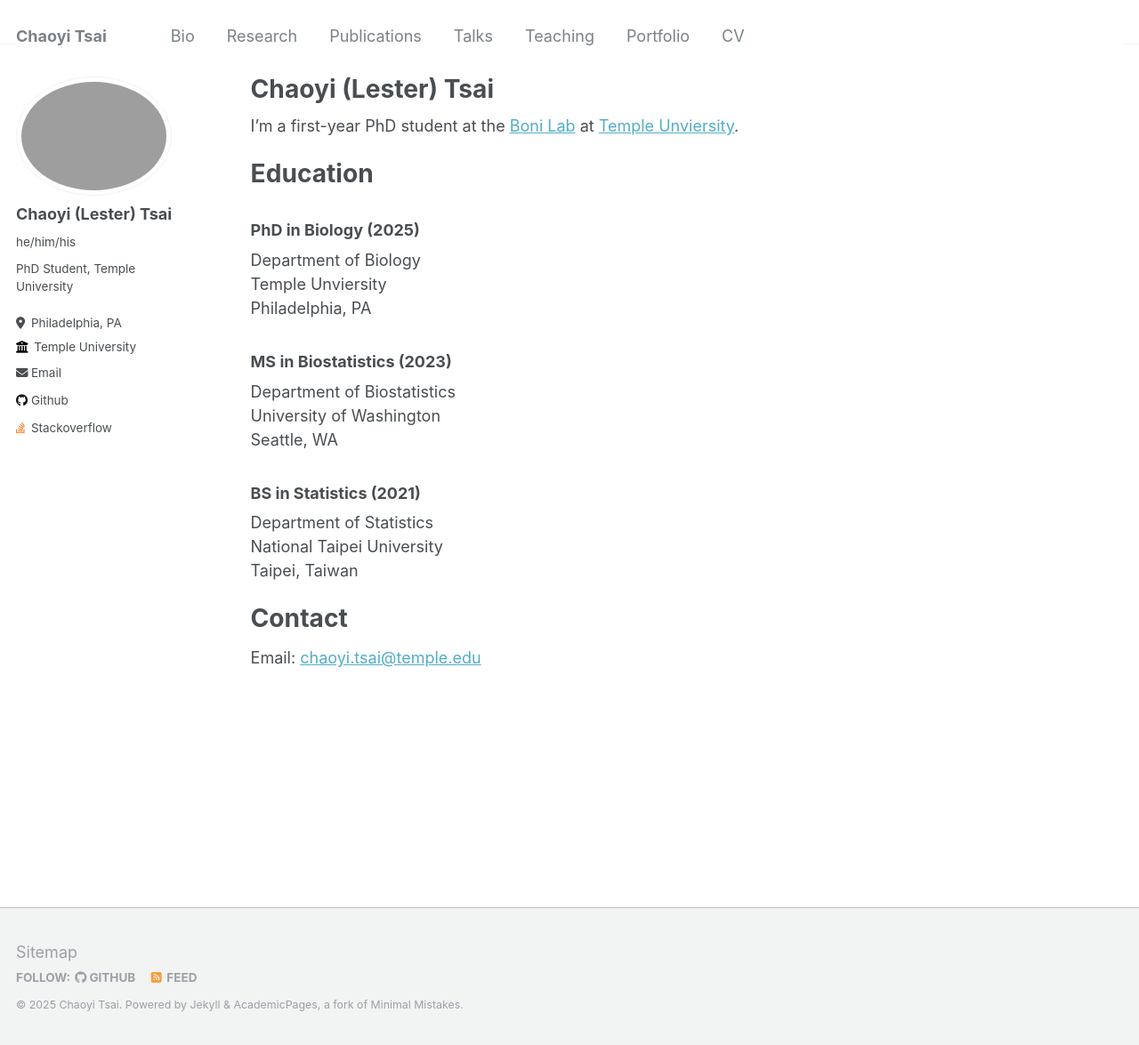
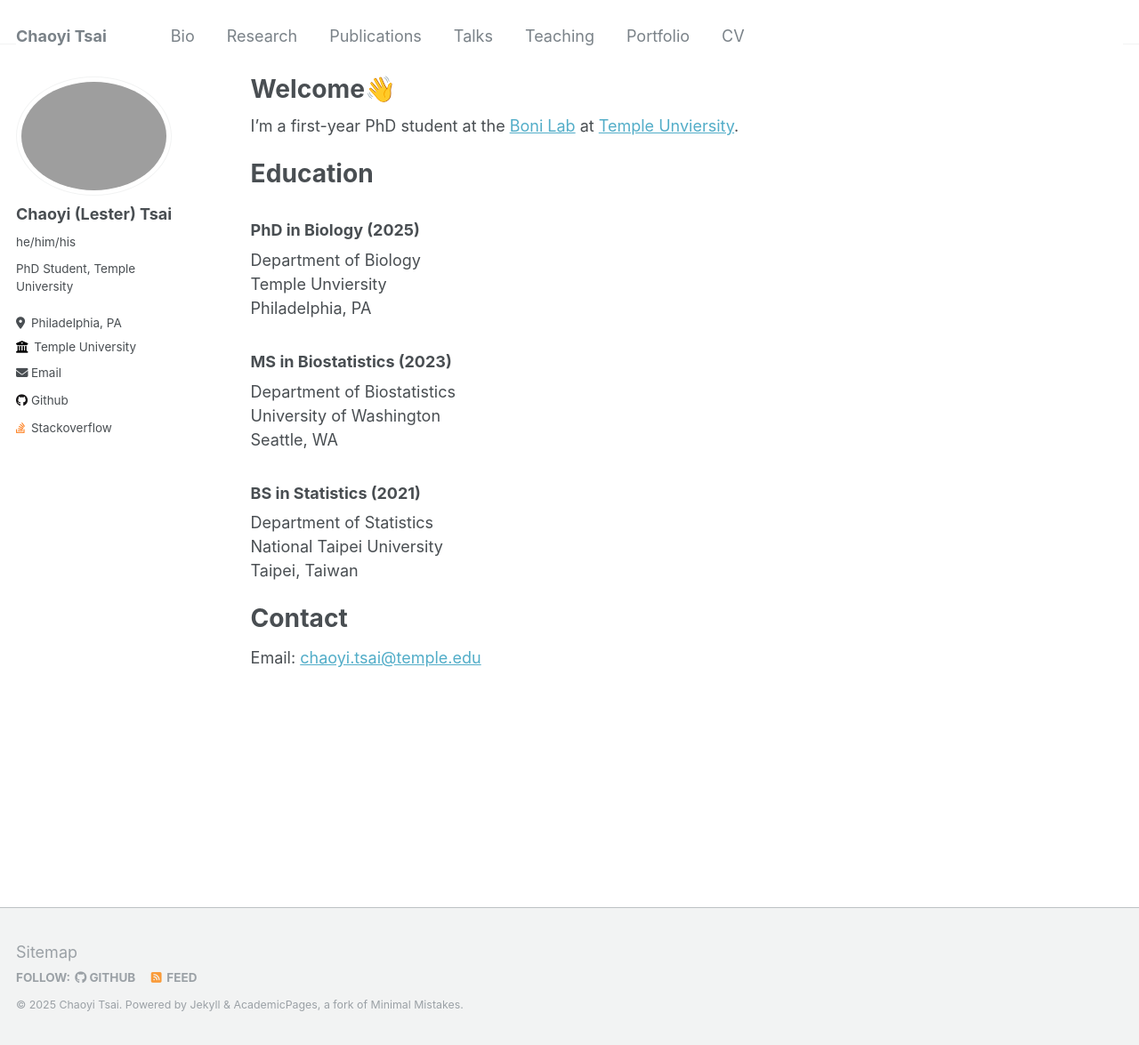
Before and after one commit to Lestertsai/Lestertsai.github.io, a Jekyll site: the page built from _pages/about.md, in a window 1280 px wide and 1175 px high. Shown: the whole window at 89% size. Built offline with Jekyll 4.4.1, drawn with Linux system fonts in a browser that asks for light colours.

Commit message:
Update about.md

```diff
--- a/_pages/about.md
+++ b/_pages/about.md
@@ -1,6 +1,6 @@
 ---
 permalink: /
-title: "Chaoyi (Lester) Tsai"
+title: "Welcome👋"
 author_profile: true
 redirect_from:
   - /about/
```
